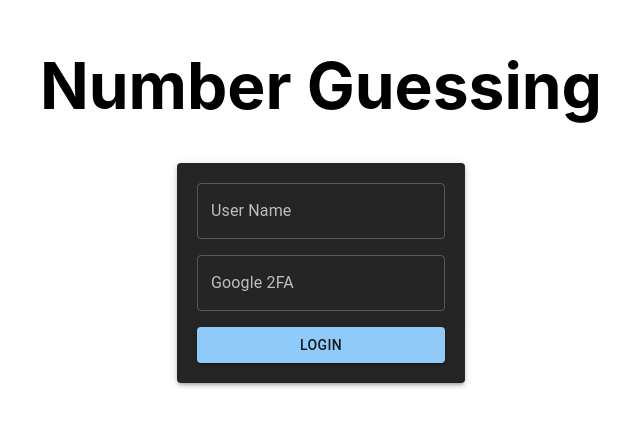
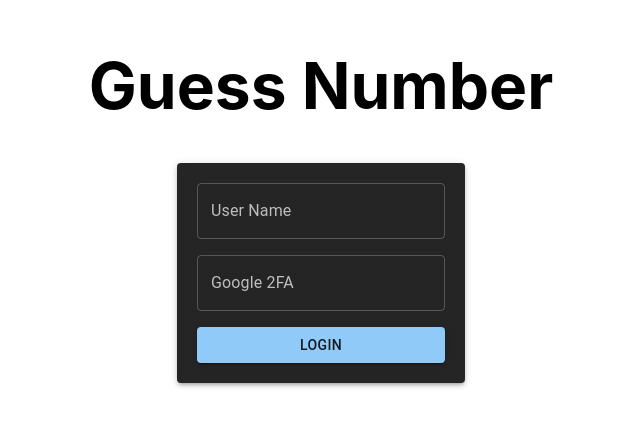
Before and after one commit to zoo-games/demo-game-guess-number, a Next.js app: page /login in a window 1280 px wide. Shown: the part 184-610 px from the top of the page, without its empty margins (319-959 px from the left). Built offline with nearby package versions, Linux system fonts and the light colour scheme.

Commit message:
update title

```diff
--- a/pages/index.js
+++ b/pages/index.js
@@ -37,14 +37,14 @@ export default function Home() {
   return (
     <div className={styles.container}>
       <Head>
-        <title>Demo Game Number Guessing</title>
+        <title>Demo Game Guess Number</title>
         <meta name="description" content="Demo Game Guess Number" />
         <link rel="icon" href="/favicon.ico" />
       </Head>
 
       <main className={styles.main}>
         <h1 className={styles.title}>
-          Number Guessing
+          Guess Number
         </h1>
 
         <Paper elevation={3} sx={{marginTop: '40px', padding: '20px'}} >
--- a/pages/login.js
+++ b/pages/login.js
@@ -14,7 +14,7 @@ export default function Login() {
     <div className={styles.container}>
       <main className={styles.main}>
         <h1 className={styles.title}>
-          Number Guessing
+        Guess Number
         </h1>
 
         <Paper elevation={3} sx={{marginTop: '40px', padding: '20px'}}>
```
